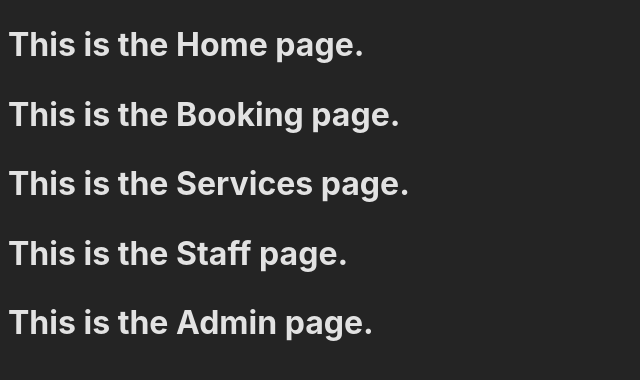
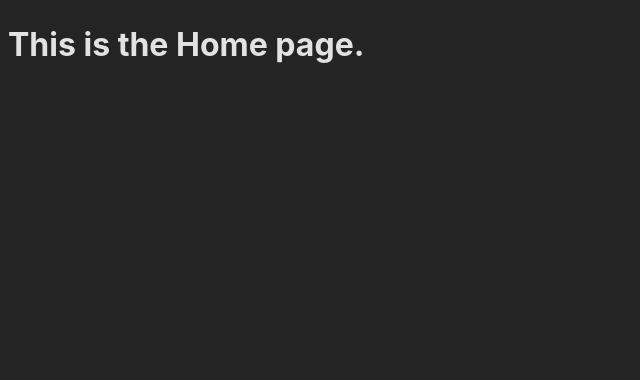
Before and after one commit to jk377y/extremeSoundz, a React (Vite) app in the folder client/: page / in a window 1280 px wide. Shown: the top 380 px of the page, without its empty margins (0-640 px from the left). Built offline with nearby package versions, Linux system fonts and the light colour scheme.

Commit message:
set up page routes

```diff
--- a/client/src/App.jsx
+++ b/client/src/App.jsx
@@ -1,17 +1,9 @@
-import Home from './pages/Home';
-import Booking from './pages/Booking';
-import Services from './pages/Services';
-import Staff from './pages/Staff';
-import Admin from './pages/Admin';
+
 
 const App = () => {
   return (
     <>
-        <Home/>
-        <Booking/>
-        <Services/>
-        <Staff/>
-        <Admin/>
+
     </>
   )
 }
--- a/client/src/main.jsx
+++ b/client/src/main.jsx
@@ -1,10 +1,22 @@
-import { StrictMode } from 'react'
-import { createRoot } from 'react-dom/client'
-import App from './App.jsx'
-import './index.css'
+import React from 'react';
+import ReactDOM from 'react-dom/client';
+import { BrowserRouter as Router, Route, Routes } from 'react-router-dom';
+import App from './App.jsx';
+import Home from './pages/Home';
+import Booking from './pages/Booking';
+import Services from './pages/Services';
+import Staff from './pages/Staff';
+import Admin from './pages/Admin';
+import './index.css';
 
-createRoot(document.getElementById('root')).render(
-  <StrictMode>
-    <App />
-  </StrictMode>,
-)
+ReactDOM.createRoot(document.getElementById('root')).render(
+    <Router>
+        <Routes path="/" element={<App />}>
+            <Route index element={<Home />} />
+            <Route path="booking" element={<Booking />} />
+            <Route path="services" element={<Services />} />
+            <Route path="staff" element={<Staff />} />
+            <Route path="admin" element={<Admin />} />
+        </Routes>
+    </Router>
+);
```
